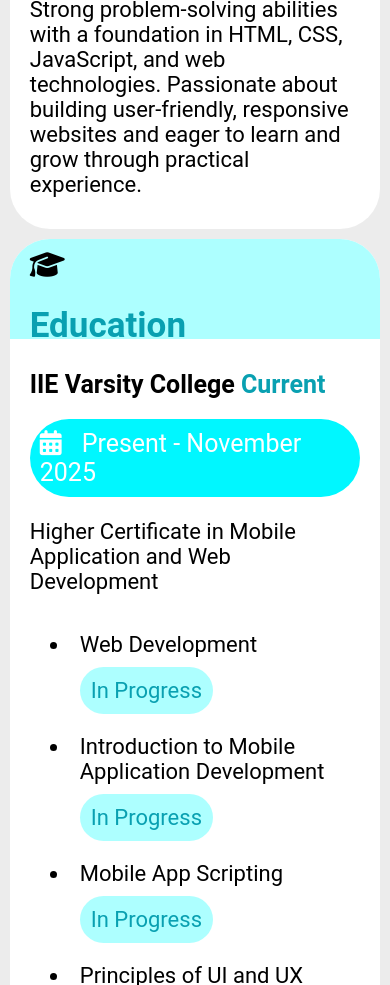
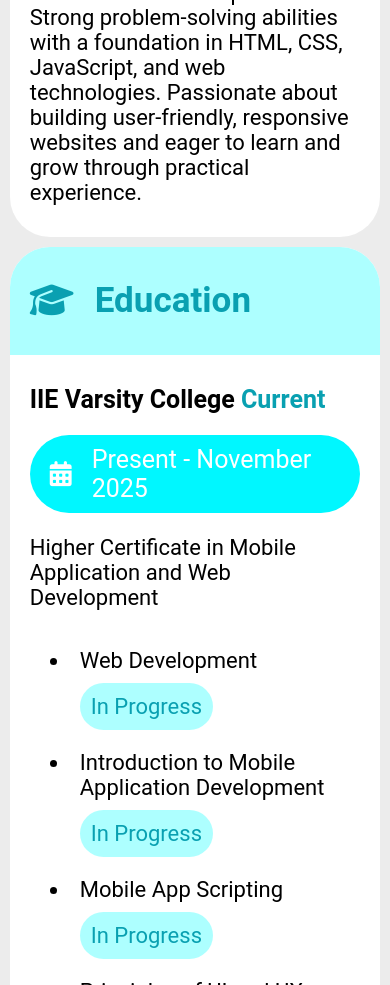
Before and after one commit to Loki-Never/Resume, a plain HTML site: page index.html in a window 390 px wide. Shown: the part 1015-2000 px from the top of the page. Drawn offline with Linux system fonts and the light colour scheme.

Commit message:
Update styles.css
Fixed issue with responsiveness

```diff
--- a/css/styles.css
+++ b/css/styles.css
@@ -14,6 +14,13 @@ h1 {
 h2 {
   color: #000;
   font-size: 25px;
+}
+
+h3 {
+  color: #ffffff;
+  font-size: 25px;
+  font-weight: normal;
+  margin: 0px;
 }
 
 p {
@@ -194,16 +201,25 @@ li {
 }
 
 .content-box-header {
+  display: flex;
+  align-items: center; /* Center vertically */
+  gap: 55px; /* Adds spacing between icon and text */
   border-top-left-radius: 40px;  /* Match content-box's border-radius */
   border-top-right-radius: 40px;
   background-color: #adffff;
   margin: auto;
   position: relative; /* Allows it to stack above the body */
   width: auto;
-  height: 80px;
+  height: auto;
   padding: 10px;
   padding-left: 20px;
   padding-right: 20px;
+}
+
+.content-box-icon {
+  width: 10px;
+  font-size: 35px;
+  color: rgb(9, 160, 177);
 }
 
 .content-box-body {
@@ -219,26 +235,21 @@ li {
 }
 
 .content-box-date {
+  display: flex;
+  align-items: center; /* Center vertically */
   font-size: 25px;
   position: relative; /* Stacks below the header */
-  width: auto;
+  width: fit-content;
   height: auto;
   background-color: #00f7ff;
   color: #ffffff;
   padding: 10px;
   border-radius: 50px;
-  display: inline-block; /* Ensures it behaves like an inline element */
   margin-left: 0px; /* Optional: Adds space between the <h2> and the date */
 }
 
-.content-box-icon {
-  width: 25px;  /* Force same icon width */
-  height: 25px; /* Ensures all icons are uniform */
-  margin-right: 35px; /* Spacing between icon and text */
-  text-align: center;
-}
-
 .content-box-date-icon {
+  margin-left: 10px;
   position: relative;
   padding: 0px 20px 0px 0px;
 }
```
